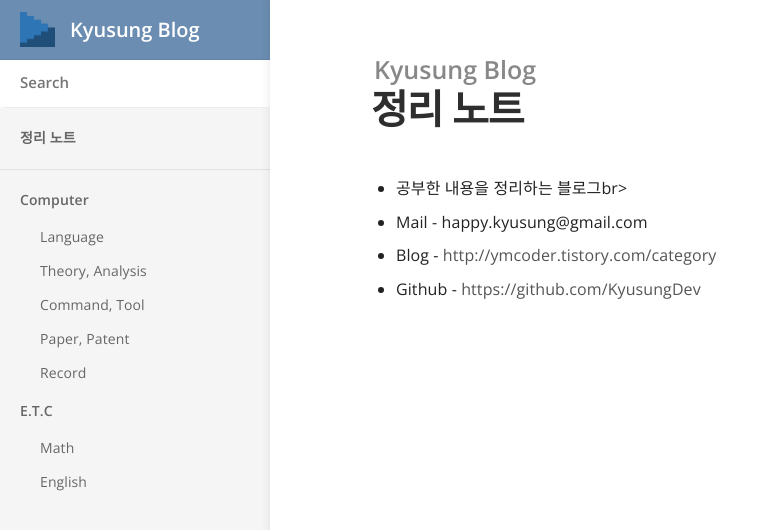
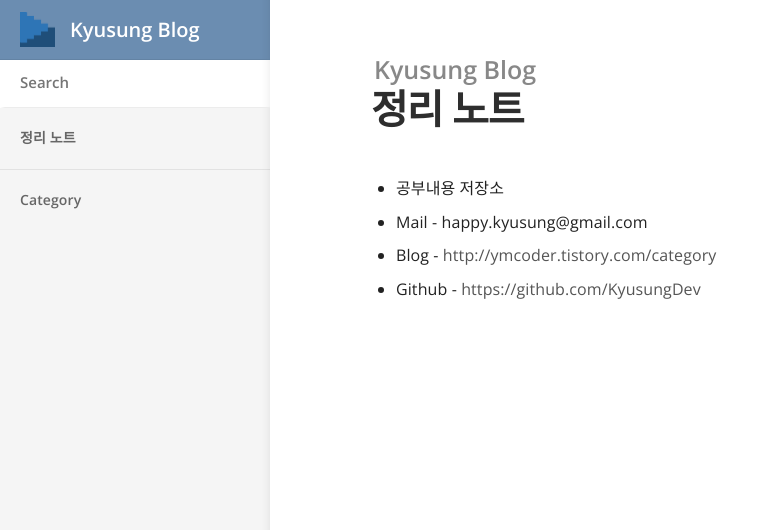
Before and after one commit to KyusungDev/KyusungDev.github.io, a Jekyll site: the page built from index.md, in a window 1280 px wide. Shown: the top 530 px of the page, without its empty margins (0-780 px from the left). Built offline with Jekyll 4.4.1, drawn with Linux system fonts in a browser that asks for light colours.

Commit message:
테마 변경

```diff
--- a/_layouts/default.html
+++ b/_layouts/default.html
@@ -16,10 +16,10 @@
 	<link rel="icon" type="image/png" href="{{ site.baseurl }}/images/favicon.png"> {% seo %} {% if jekyll.environment == 'production' and site.google_analytics_key != '' %}
 	<script>
 		(function (i, s, o, g, r, a, m) {
-		i["GoogleAnalyticsObject"] = r; i[r] = i[r] || function () {
-			(i[r].q = i[r].q || []).push(arguments)
-		}, i[r].l = 1 * new Date(); a = s.createElement(o),
-			m = s.getElementsByTagName(o)[0]; a.async = 1; a.src = g; m.parentNode.insertBefore(a, m)
+			i["GoogleAnalyticsObject"] = r; i[r] = i[r] || function () {
+				(i[r].q = i[r].q || []).push(arguments)
+			}, i[r].l = 1 * new Date(); a = s.createElement(o),
+				m = s.getElementsByTagName(o)[0]; a.async = 1; a.src = g; m.parentNode.insertBefore(a, m)
 		})(window, document, "script", "//www.google-analytics.com/analytics.js", "ga");
 
 		ga("create", "{{ site.google_analytics_key }}", "auto");
@@ -58,9 +58,9 @@
 			<ul>
 				<!-- Computer -->
 				<li class="nav-item top-level">
-					<a> Computer </a>
+					<a> Category </a>
 				</li>
-				<ul>
+				<!-- <ul>
 					<li class="nav-item">
 						<a href="{{ site.baseurl }}/categories/language">Language</a>
 					</li>
@@ -77,7 +77,6 @@
 						<a href="{{ site.baseurl }}/categories/record">Record</a>
 					</li>
 				</ul>
-				<!-- E.T.C -->
 				<li class="nav-item top-level">
 					<a> E.T.C </a>
 				</li>
@@ -88,7 +87,7 @@
 					<li class="nav-item">
 						<a href="{{ site.baseurl }}/categories/english">English</a>
 					</li>
-				</ul>
+				</ul> -->
 			</ul>
 		</nav>
 	</header>
--- a/index.md
+++ b/index.md
@@ -2,7 +2,7 @@
 title: 정리 노트
 ---
 
-* 공부한 내용을 정리하는 블로그br> <br>
+* 공부내용 저장소<br>
 
 * Mail - happy.kyusung@gmail.com
 * Blog - [http://ymcoder.tistory.com/category](http://ymcoder.tistory.com/category)
```
